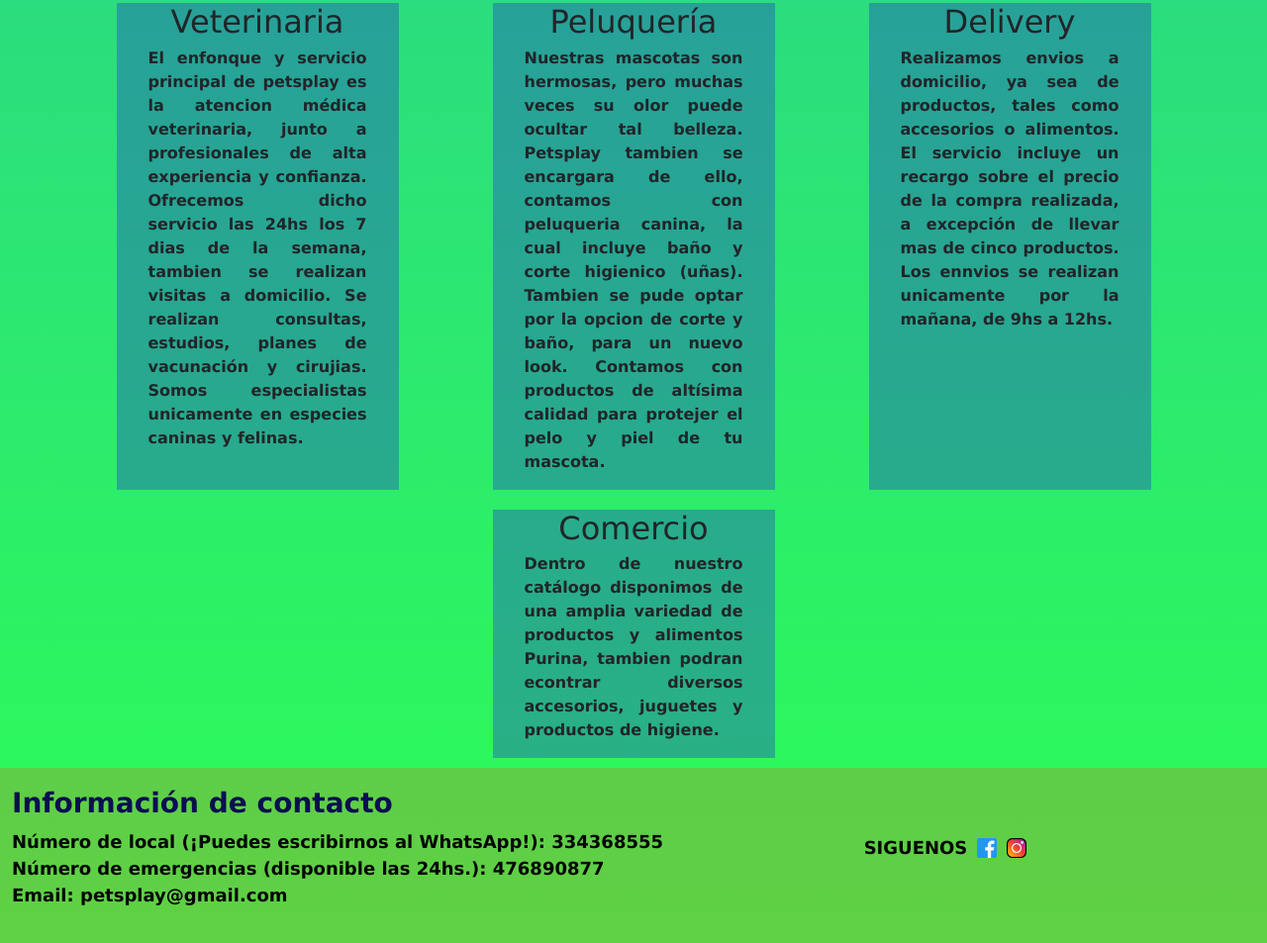
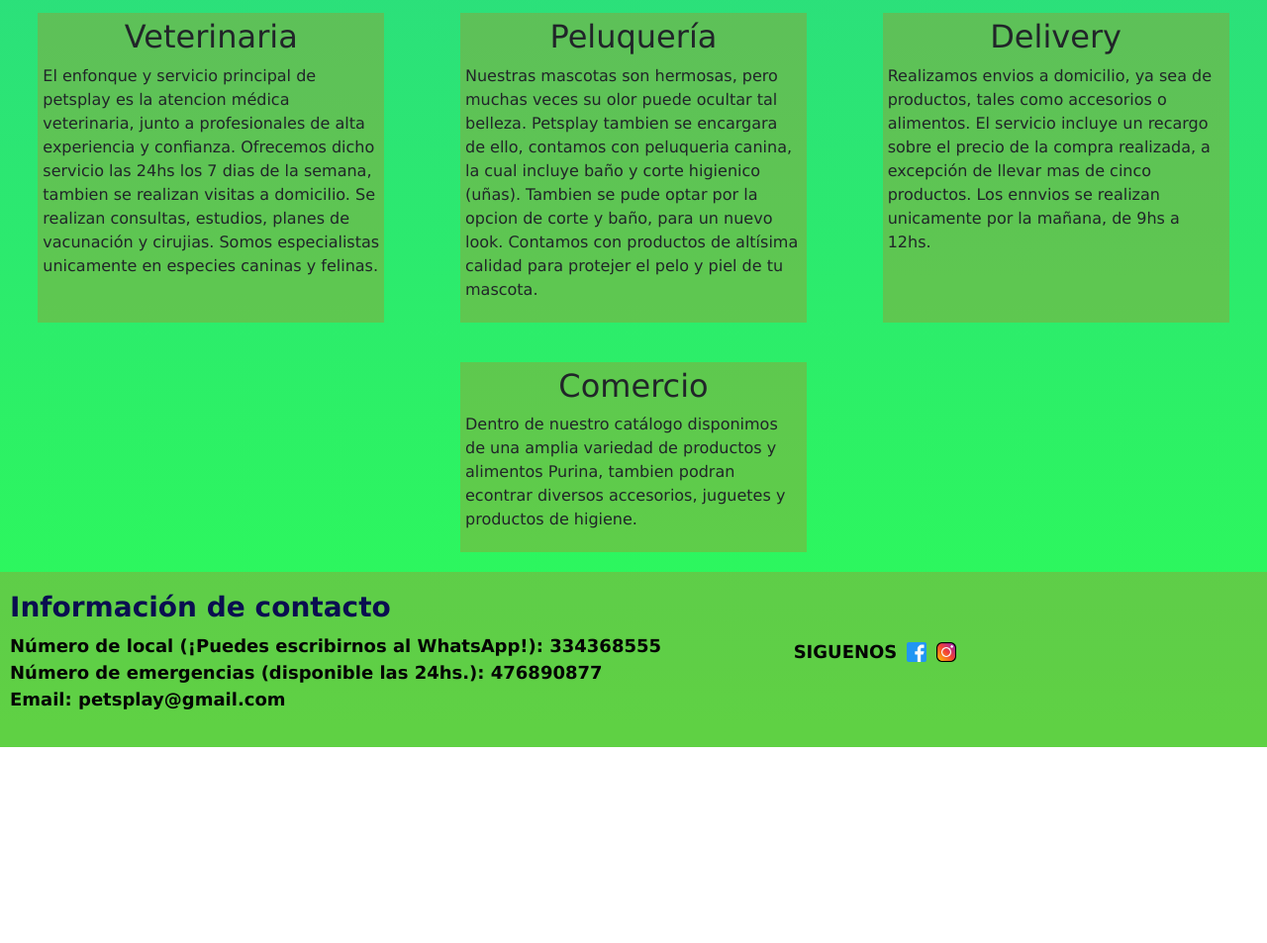
Before and after one commit to SantiFP90/PF-FernandezPensa, a plain HTML site: page index.html in a window 1280 px wide. Shown: the part 747-1700 px from the top of the page at 99% size. After the commit the page ends 1502 px from the top, so only its background shows below. Drawn offline with nearby package versions, Linux system fonts and the light colour scheme; grey boxes are pictures that could not be loaded.

Commit message:
Paginas Index y Quienes Somos responsive listas

```diff
--- a/css/style.css
+++ b/css/style.css
@@ -75,34 +75,38 @@ body{
 
 /*-----------------------------------------main------------------------------------*/
 
+#servtotal {
+    display: flex;
+    flex-wrap: wrap;
+    justify-content: center;
+    justify-content: space-around;
+    align-items: stretch;
+}
+
 .cajasmain {
-    margin: 10px;
-    text-align: justify;
-    background-color: rgba(34, 76, 189, 0.411);
+        background-color: rgba(165, 147, 42, 0.411);
+        width: 350px;
+        margin: 20px;
+        padding: 5px;
 }
 
 .cajasmain h2 {
     text-align: center;
-    margin-bottom: 5px;
-}
-
-.cajasmain p {
-    font-weight: 700;
-    font-size: medium;
-    padding-left: 20px;
-    padding-right: 20px;
 }
 
 #servtotal section:hover {
     transform: scale(1.04);
     cursor: pointer;
 }
-
 /*------------------------------------fin main------------------------------------*/
 
 /*----------------------------------footer----------------------------------------*/
 footer {
     background-color: rgba(165, 147, 42, 0.411);
+    display: flex;
+    flex-wrap: wrap;
+    align-items: center;
+    justify-content: space-between;
 }
 
 .contacto{
--- a/index.html
+++ b/index.html
@@ -14,7 +14,7 @@
         <div class="navSuperior container-fluid">
             <h1 class="titulo">petsplay veterinaria esponsor oficial de Purina.</h1>
         </div>
-        <nav class="navbar navbar-expand-lg bg-red" id="botonera">
+        <nav class="navbar navbar-expand-lg bg-red d-flex" id="botonera">
             <div class="container-fluid">
                 <a class="navbar-brand" href="#" id="logo"><img src="images/logo1.png" alt="Logo PetsPlay"></a>
                 <button class="navbar-toggler" type="button" data-bs-toggle="collapse" data-bs-target="#navbarNavDropdown" aria-controls="navbarNavDropdown" aria-expanded="false" aria-label="Toggle navigation">
@@ -51,41 +51,37 @@
             <img src="./images/heros/heroindex.jpg" class="img-fluid" alt="Esponsor Purina">
         </div>
     </section>
-    <main id="servtotal" class="container text-center">
-        <div class="row justify-content-around">
-            <section class="cajasmain  col-xl-3 col-md-6 col-sm-12 ">
+    <main id="servtotal">
+            <section class="cajasmain">
                 <h2>Veterinaria</h2>
                 <p>El enfonque y servicio principal de petsplay es la atencion médica veterinaria, junto a profesionales de alta experiencia y confianza. Ofrecemos dicho servicio las 24hs los 7 dias de la semana, tambien se realizan visitas a domicilio. Se realizan consultas, estudios, planes de vacunación y cirujias. Somos especialistas unicamente en especies caninas y felinas.</p>
             </section>
-            <section class="cajasmain  col-xl-3 col-md-6 col-sm-12">
+            <section class="cajasmain">
                 <h2>Peluquería</h2>
                 <p>Nuestras mascotas son hermosas, pero muchas veces su olor puede ocultar tal belleza. Petsplay tambien se encargara de ello, contamos con peluqueria canina, la cual incluye baño y corte higienico (uñas). Tambien se pude optar por la opcion de corte y baño, para un nuevo look. Contamos con productos de altísima calidad para protejer el pelo y piel de tu mascota.</p>
             </section>
-            <section class="cajasmain col-xl-3 col-md-6 col-sm-12">
+            <section class="cajasmain">
                 <h2>Delivery</h2>
                 <p>Realizamos envios a domicilio, ya sea de productos, tales como accesorios o alimentos. El servicio incluye un recargo sobre el precio de la compra realizada, a excepción de llevar mas de cinco productos. Los ennvios se realizan unicamente por la mañana, de 9hs a 12hs.</p>
             </section>
-            <section class="cajasmain  col-xl-3 col-md-6 col-sm-12">
+            <section class="cajasmain">
                 <h2>Comercio</h2>
                 <p>Dentro de nuestro catálogo disponimos de una amplia variedad de productos y alimentos Purina, tambien podran econtrar diversos accesorios, juguetes y productos de higiene. </p>
             </section>
-        </div>
     </main>
-    <footer class="footerbox container-fluid text-center">
-        <div class="row">
-            <div class="contacto mx-auto col-xl-8 col-md-6 col-sm-12">
+    <footer class="footerbox ">
+            <div class="contacto">
                 <h3>Información de contacto</h3>
                 <p>Número de local (¡Puedes escribirnos al WhatsApp!): 334368555 <br> Número de emergencias (disponible las 24hs.): 476890877 <br> Email: petsplay@gmail.com </p>
             </div>
-            <div class="siguenos mx-auto col-xl-2 col-md-6 col-sm-12">
+            <div class="siguenos">
                 <p>Siguenos</p>
                 <img src="./images/faceIcono.png" alt="Facebook">
                 <img src="./images/instaIcono.png" alt="Instagram">
             </div>
-            <div class="mapa mx-auto col-xl-2 col-md-6 col-sm-12">
-                <iframe src="https://www.google.com/maps/embed?pb=!1m18!1m12!1m3!1d13631.240832606825!2d-64.22220686044922!3d-31.336614199999985!2m3!1f0!2f0!3f0!3m2!1i1024!2i768!4f13.1!3m3!1m2!1s0x9432997c9b7dc211%3A0x2803e5786d8d0fa9!2sMercado%20Libre!5e0!3m2!1ses-419!2sar!4v1661955608126!5m2!1ses-419!2sar" width="400" height="300" style="border:0;" allowfullscreen="" loading="lazy" referrerpolicy="no-referrer-when-downgrade"></iframe>
+            <div class="mapa">
+                <iframe src="https://www.google.com/maps/embed?pb=!1m18!1m12!1m3!1d13631.240832606825!2d-64.22220686044922!3d-31.336614199999985!2m3!1f0!2f0!3f0!3m2!1i1024!2i768!4f13.1!3m3!1m2!1s0x9432997c9b7dc211%3A0x2803e5786d8d0fa9!2sMercado%20Libre!5e0!3m2!1ses-419!2sar!4v1661955608126!5m2!1ses-419!2sar" style="border:0;" allowfullscreen="" loading="lazy" referrerpolicy="no-referrer-when-downgrade"></iframe>
             </div>
-        </div>
     </footer>
     <script src="https://cdn.jsdelivr.net/npm/bootstrap@5.2.1/dist/js/bootstrap.bundle.min.js" integrity="sha384-u1OknCvxWvY5kfmNBILK2hRnQC3Pr17a+RTT6rIHI7NnikvbZlHgTPOOmMi466C8" crossorigin="anonymous"></script>
 </body>
```
Also changed, not shown: pages/caninos.html (+2 -2 lines), pages/felinos.html (+3 -3 lines), pages/guiaDeVacunas.html (+3 -3 lines), pages/quienesSomos.html (+5 -7 lines).
